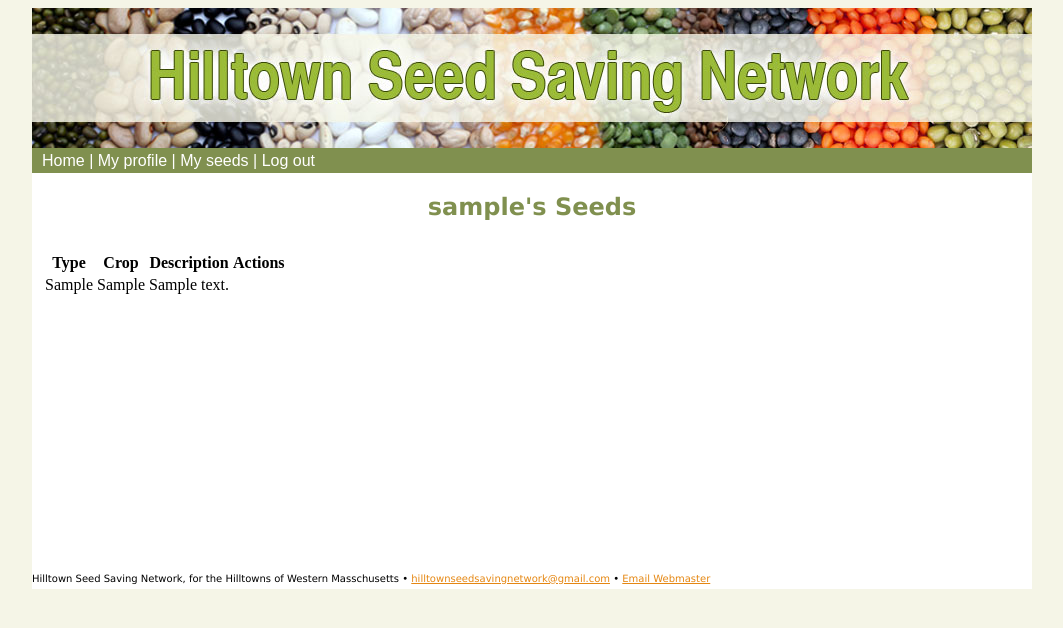
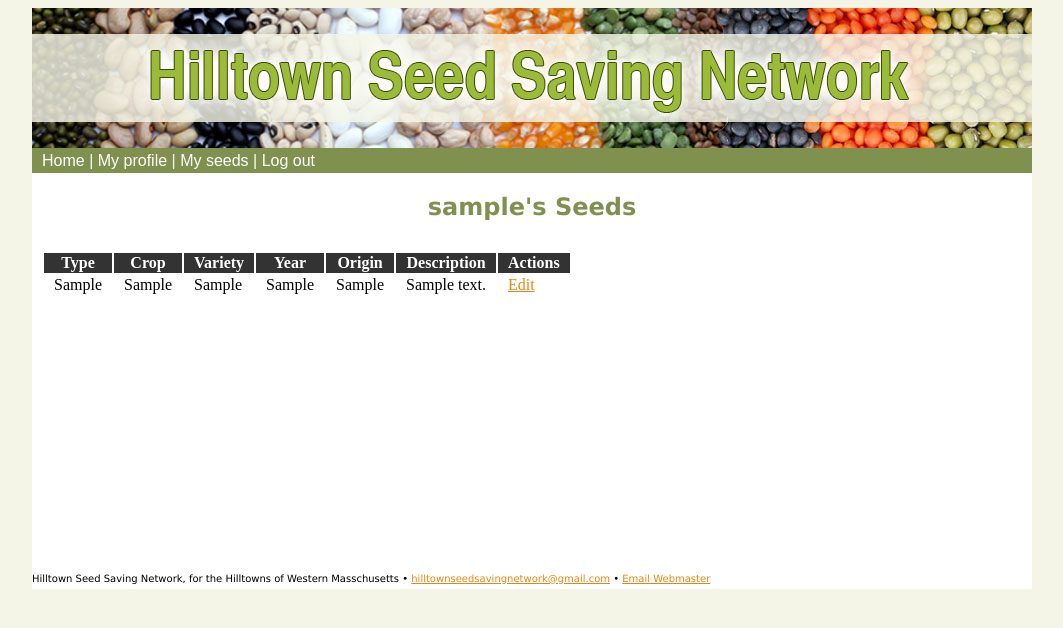
Before and after one commit to hackforwesternmass/seednetwork, a Django app: page /seedlibrary/seeds/ in a window 1280 px wide. Shown: the top 628 px of the page, without its empty margins (108-1171 px from the left). Run offline with Django 3.2, Linux system fonts and the light colour scheme; a user stored in the database is signed in; tables that the repository leaves empty hold one stand-in row (values such as "Sample post").

Commit message:
edit seed and seeds page

```diff
--- a/seedlibrary/forms.py
+++ b/seedlibrary/forms.py
@@ -3,9 +3,9 @@ from seednetwork.forms import SeedNetworkBaseForm
 
 class SeedForm(SeedNetworkBaseForm):
 	seed_type = forms.CharField(max_length=150, required=False, help_text="i.e. vegetable, herb, perennial, fruit bush, fruit tree, etc.")
-	crop_type = forms.CharField(max_length=150, required=False, help_text="i.e. carrot, bean, mint, ,day lillies, currant, apple, etc.")
+	crop_type = forms.CharField(max_length=150, required=False, help_text="i.e. carrot, bean, mint, day lillies, currant, apple, etc.")
 	seed_variety = forms.CharField(max_length=150, required=False, help_text="i.e. Danvers, KY Wonder, Peppermint, etc.")
-	seed_description = forms.CharField(widget=forms.Textarea(attrs={'rows':'5', 'cols':'60'}), required=False, help_text="How has it performend? Days to maturity? What traits? etc.")
+	seed_description = forms.CharField(widget=forms.Textarea(attrs={'rows':'5', 'cols':'60'}), required=False, help_text="How has it performed? Days to maturity? What traits? etc.")
 	enough_to_share = forms.BooleanField(required=False, help_text="Do you have enough to share?")
 	year = forms.CharField(max_length=150, required=False)
 	origin = forms.CharField(max_length=150, required=False, help_text="Where did you first obtain the seed?")
--- a/seedlibrary/templates/seed-edit.html
+++ b/seedlibrary/templates/seed-edit.html
@@ -2,7 +2,7 @@
 
 {% block content %}
     {% if user.is_authenticated %}
-        <form method="post" action=".">{% csrf_token %}
+        <form method="post" action="{% url 'seedlibrary.views.edit_seed' id=seed.id %}">{% csrf_token %}
         <table>
         {{ form.as_table }}
             <tr><td colspan="2"><a href="{% url 'seedlibrary.views.seeds' %}">Cancel</a>
--- a/seedlibrary/templates/seeds.html
+++ b/seedlibrary/templates/seeds.html
@@ -2,13 +2,23 @@
 {% block pagetitle %}{{ user.username}}'s Seeds{% endblock %}
 {% block content %}
 {% if seed_list %}
-    <table>
-    <tr><th>Type</th><th>Crop</th><th>Description</th><th>Actions</th></tr>
+    <table class="results">
+    <tr><th>Type</th>
+        <th>Crop</th>
+        <th>Variety</th>
+        <th>Year</th>
+        <th>Origin</th>
+        <th>Description</th>
+        <th>Actions</th></tr>
     {% for seed in seed_list %}
         <tr><td>{{ seed.seed_type }}</td>
         <td>{{ seed.crop_type }}</td>
-		<td>{{ seed.seed_description }} </td></tr>
-        <td></td>
+        <td>{{ seed.seed_variety }}</td>
+        <td>{{ seed.year }}</td>
+        <td>{{ seed.origin }}</td>
+		<td>{{ seed.seed_description }} </td>
+        <td><a href="{% url 'seedlibrary.views.edit_seed' id=seed.id %}">Edit</a></td>
+        </tr>
     {% endfor %}
     </table>
 {% else %}
--- a/seedlibrary/urls.py
+++ b/seedlibrary/urls.py
@@ -7,6 +7,6 @@ urlpatterns = patterns('',
    url(r'^seeds/create/$', 'seedlibrary.views.seed_create'),
    url(r'^seeds/confirm/$', 'seedlibrary.views.seed_create_confirm'),
    url(r'^seeds/$', 'seedlibrary.views.seeds'),
-   url(r'^seeds/edit/$', 'seedlibrary.views.edit_seed'),
+   url(r'^seeds/edit/(?P<id>[0-9]+)$', 'seedlibrary.views.edit_seed'),
 
 )
--- a/seedlibrary/views.py
+++ b/seedlibrary/views.py
@@ -1,5 +1,5 @@
 # Seed library views
-from django.shortcuts import render_to_response, redirect
+from django.shortcuts import render_to_response, redirect, get_object_or_404
 from django.template.context import RequestContext
 from django.contrib.auth.decorators import login_required
 
@@ -54,34 +54,31 @@ def seeds(request):
 		context_instance=RequestContext(request))
 
 def fill_seed_from_form(seed, form):
-        seed_type = form.cleaned_data['seed_type'],
-        crop_type = form.cleaned_data['crop_type'],
-        seed_variety = form.cleaned_data['seed_variety'],
-        seed_description = form.cleaned_data['seed_description'],
-        enough_to_share = form.cleaned_data['enough_to_share'],
-        year = form.cleaned_data['year'],
-        origin = form.cleaned_data['origin']
-
-
+	seed.seed_type = form.cleaned_data['seed_type']
+	seed.crop_type = form.cleaned_data['crop_type']
+	seed.seed_variety = form.cleaned_data['seed_variety']
+	seed.seed_description = form.cleaned_data['seed_description']
+	seed.enough_to_share = form.cleaned_data['enough_to_share']
+	seed.year = form.cleaned_data['year']
+	seed.origin = form.cleaned_data['origin']
 
 @login_required
-def edit_seed(request):
-	seed = request.seed
-	s = get_seed(seed)
+def edit_seed(request, id):
+	seed = get_object_or_404(Seed, pk=id)
 	error = None
 
 	if request.method == 'POST':
 		form = SeedForm(request.POST)
 		if form.is_valid():
-			fill_seed_from_form(s, form)
-			s.save()
+			fill_seed_from_form(seed, form)
+			seed.save()
 			return redirect('seedlibrary.views.seeds')
 	else:
 		data = {}
 		data['seed_type'] = seed.seed_type
 		data['crop_type'] = seed.crop_type
 		data['seed_variety'] = seed.seed_variety
-		data['seed_description'] = seed.description
+		data['seed_description'] = seed.seed_description
 		data['enough_to_share'] = seed.enough_to_share
 		data['year'] = seed.year
 		data['origin'] = seed.origin
@@ -89,5 +86,5 @@ def edit_seed(request):
 		form = SeedForm(data)
 
 	return render_to_response('seed-edit.html',
-		{ "form": form, "error": error },
+		{ "seed":seed, "form": form, "error": error },
         context_instance=RequestContext(request))
--- a/static/css/site.css
+++ b/static/css/site.css
@@ -40,3 +40,13 @@ table.form th {
     margin:0;
     padding:0;
 }
+
+table.results th {
+    background-color: #333333;
+    color:white;
+}
+
+table.results td, th{
+    padding-left: 10px;
+    padding-right: 10px;
+}
```
